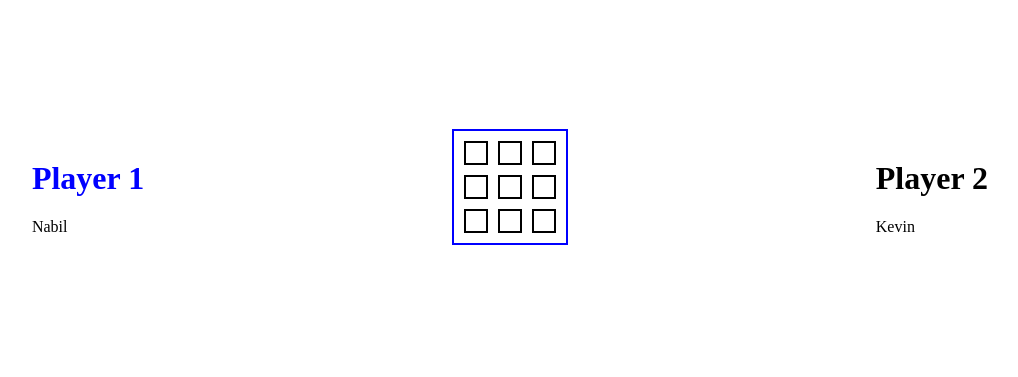
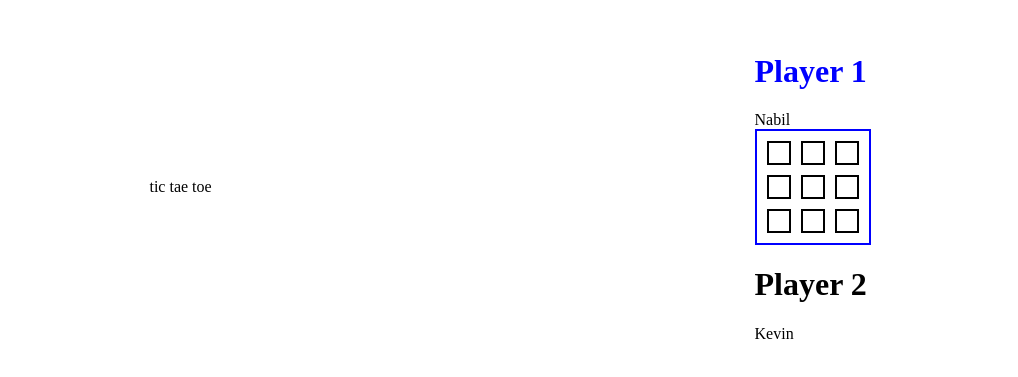
Before and after one commit to nabelk/tic-tac-toe, a plain HTML site: page index.html in a window 1280 px wide. Shown: the part 181-558 px from the top of the page, without its empty margins (130-1148 px from the left). Drawn offline with Linux system fonts and the light colour scheme.

Commit message:
Reorder & add header

```diff
--- a/index.html
+++ b/index.html
@@ -8,6 +8,8 @@
         <title>Document</title>
     </head>
     <body>
+        <header>tic tae toe</header>
+        <main>
             <div id="player1">
                 <h1>Player 1</h1>
                 <div></div>
@@ -27,6 +29,7 @@
                 <h1>Player 2</h1>
                 <div></div>
             </div>
+        </main>
     </body>
     <script src="script.js" defer></script>
 </html>
```
Lines whose indentation alone changed are shown as unchanged.
